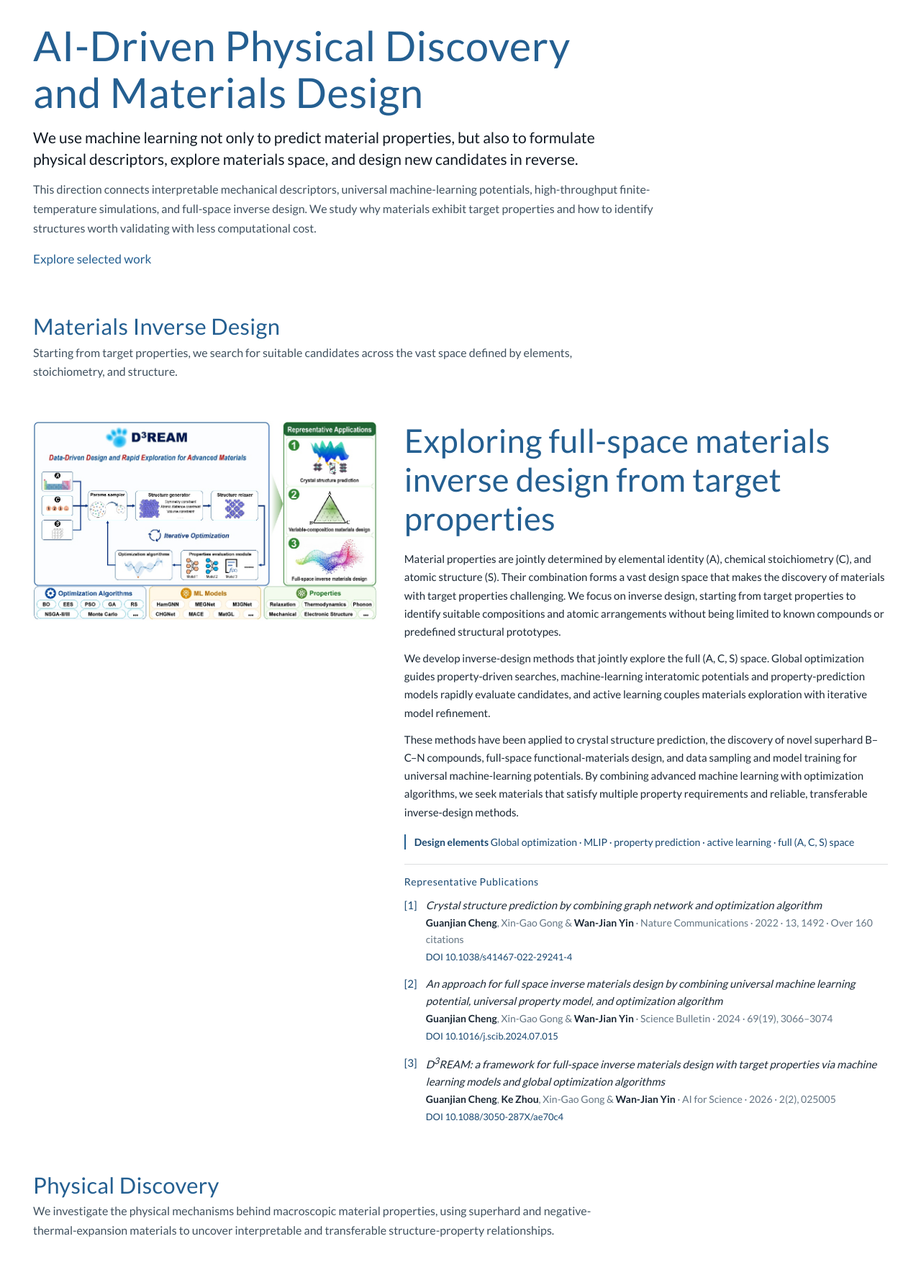
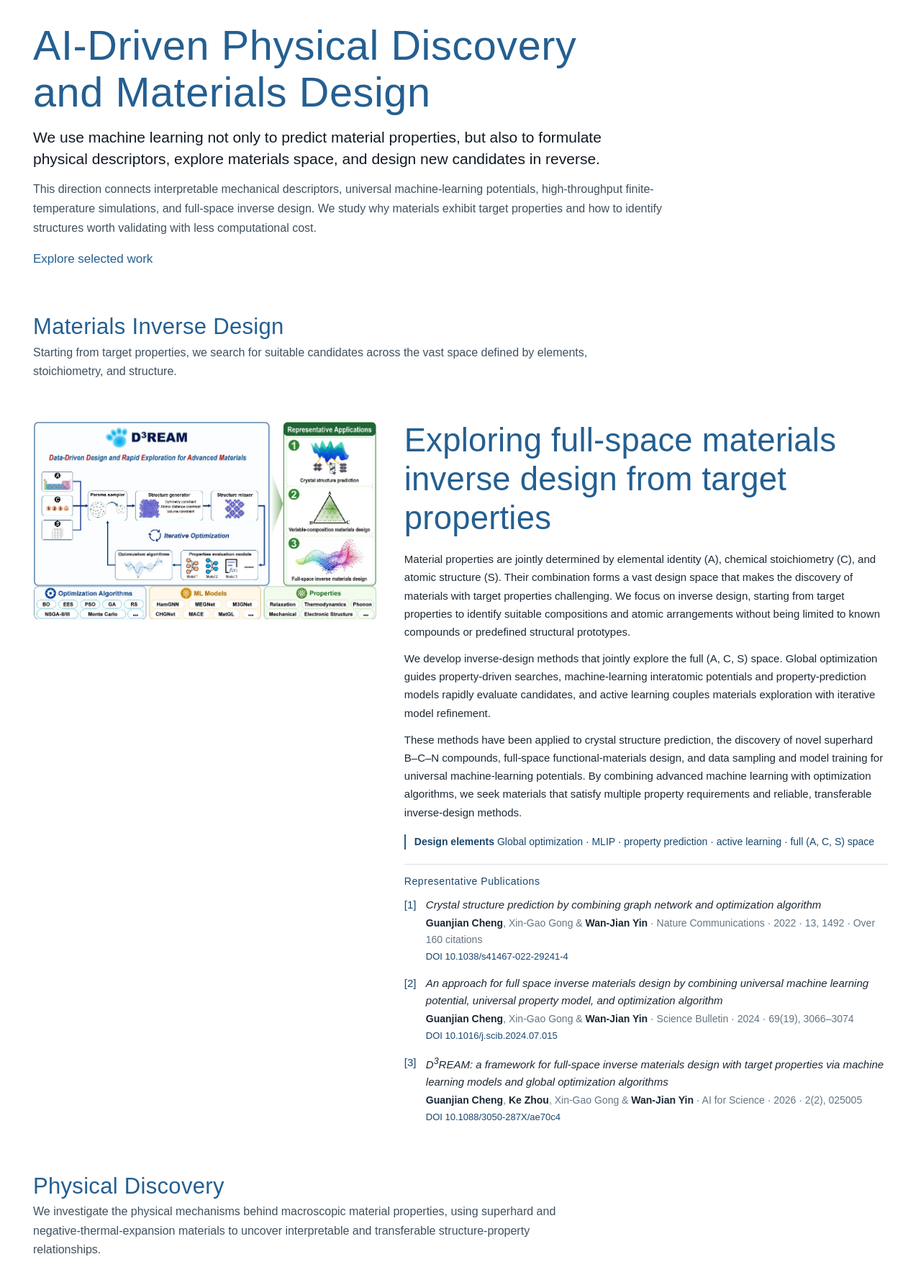
Before and after one commit to Yuming12138/cmsg-group-web, a Flask app: page /research in a window 1280 px wide. Shown: the part 89-1867 px from the top of the page at 72% size. Run offline with Flask 3, Linux system fonts and the light colour scheme; some web fonts are replaced.

Commit message:
feat: switch the research page and profile names to Arial
The owner wants Arial explicitly instead of the Lato-first stack: the research
page now leads with Arial (with CJK fallbacks), and the profile name heading
drops the Instrument Serif display face for the same Arial stack. The name's
size steps down one notch because Arial runs wider than the serif it replaces —
Wan-Jian Yin's name would have wrapped at the old scale.

```diff
--- a/static/site/css/research.css
+++ b/static/site/css/research.css
@@ -24,7 +24,7 @@ html[lang^="zh"] .research-detail [data-lang="en"] {
   margin: 0;
   background: var(--paper);
   color: var(--ink);
-  font-family: "Lato", "Segoe UI", Arial, sans-serif;
+  font-family: Arial, "Helvetica Neue", "PingFang SC", "Microsoft YaHei", sans-serif;
   font-size: 16px;
   font-weight: 400;
   line-height: 1.7;
--- a/static/site/css/site.css
+++ b/static/site/css/site.css
@@ -314,7 +314,7 @@ h1, h2, h3, p { margin-top: 0; }
 .portrait-placeholder--image { overflow: hidden; background: var(--paper-200); }
 .portrait-placeholder--image img { width: 100%; height: 100%; object-fit: cover; object-position: center top; }
 .profile-copy { max-width: 600px; padding-top: 38px; }
-.profile-copy h2 { margin-bottom: 8px; font: 400 clamp(2.6rem, 5vw, 5rem)/.95 var(--display); letter-spacing: -.04em; }
+.profile-copy h2 { margin-bottom: 8px; font: 400 clamp(2.3rem, 4vw, 4rem)/1.05 Arial, "Helvetica Neue", "PingFang SC", "Microsoft YaHei", sans-serif; letter-spacing: -.02em; text-wrap: balance; }
 .profile-role { margin-bottom: 34px; color: var(--blue-700); font: 11px/1.3 var(--mono); letter-spacing: .11em; text-transform: uppercase; }
 .profile-copy > p:not(.section-label):not(.profile-role) { color: var(--ink-700); font-size: 1.08rem; }
 .detail-list { display: grid; gap: 12px; padding: 26px 0 0; margin: 34px 0 0; border-top: 1px solid var(--line); list-style: none; color: var(--ink-700); font-size: .92rem; }
```
